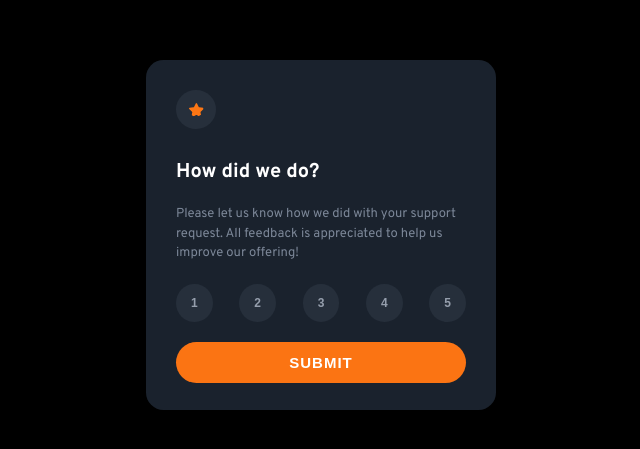
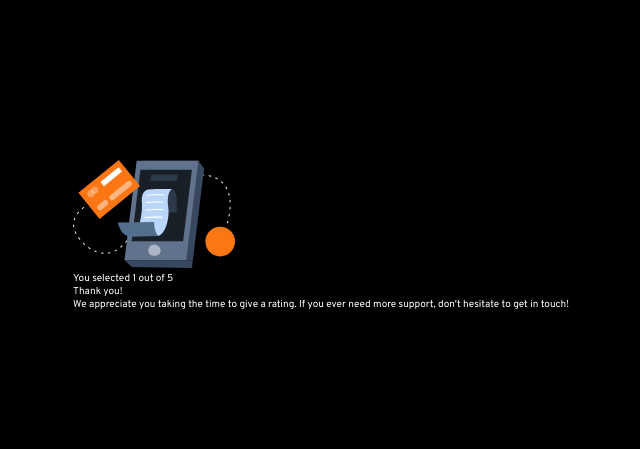
Before and after one commit to SebastianLaka/interactive-rating, a plain HTML site: page index.html in a window 1280 px wide. Shown: the part 165-614 px from the top of the page, without its empty margins (319-959 px from the left). Drawn offline with Linux system fonts and the light colour scheme.

Commit message:
Create second structure

```diff
--- a/index.html
+++ b/index.html
@@ -27,6 +27,13 @@
             </div>
             <button class="first-display-card__primary-button">Submit</button>
         </div>
+
+        <div class="second-display-card">
+            <img class="second-display-card__illustration" src="./images/illustration-thank-you.svg" alt="main icon">
+            <p class="second-display-card__selected-area">You selected 1 out of 5</p>
+            <p class="second-display-card__header">Thank you!</p>
+            <p class="second-display-card__description">We appreciate you taking the time to give a rating. If you ever need more support, don't hesitate to get in touch!</p>
+        </div>
     </main>
     <script src="js/app.js"></script>
 </body>
--- a/sass/style.scss
+++ b/sass/style.scss
@@ -33,6 +33,7 @@ body {
   @media (min-width: 375px) {
     .first-display-card {
       display: flex;
+      display: none;
       flex-direction: column;
       width: 350px;
       height: 350px;
```
Also changed, not shown: css/style.css, 1 other file.
